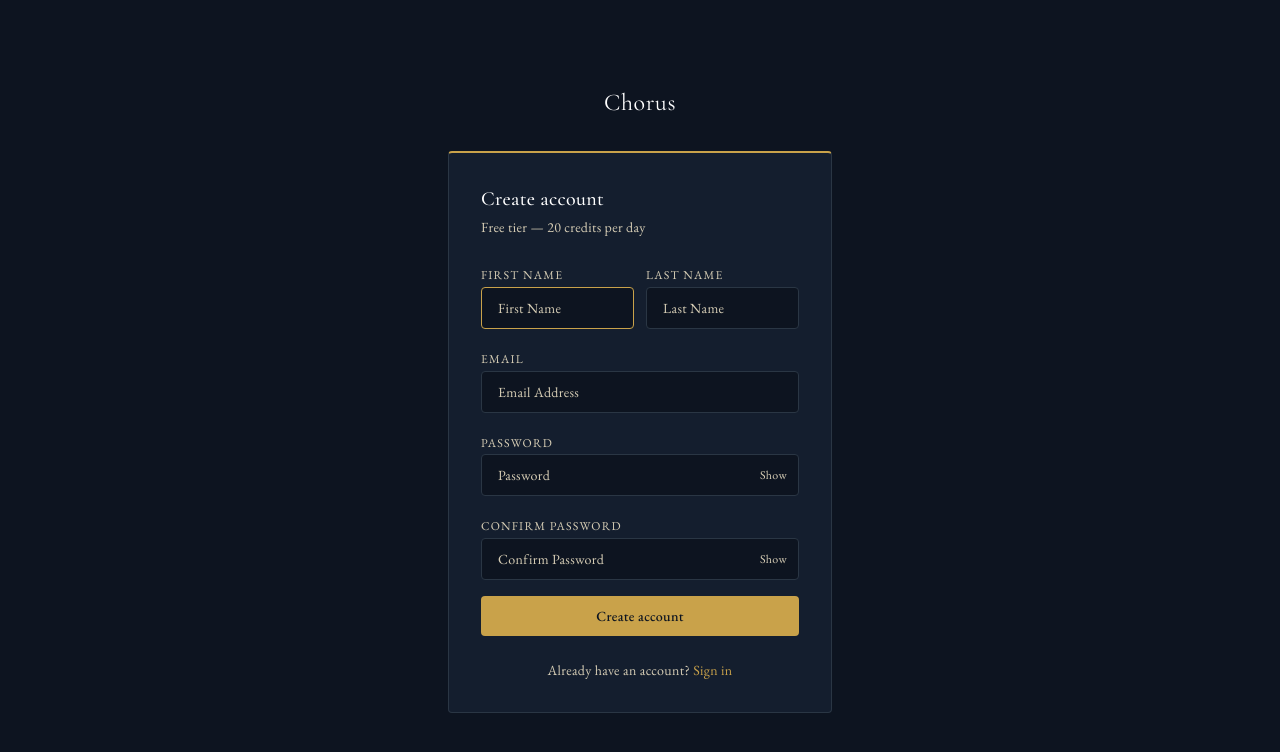
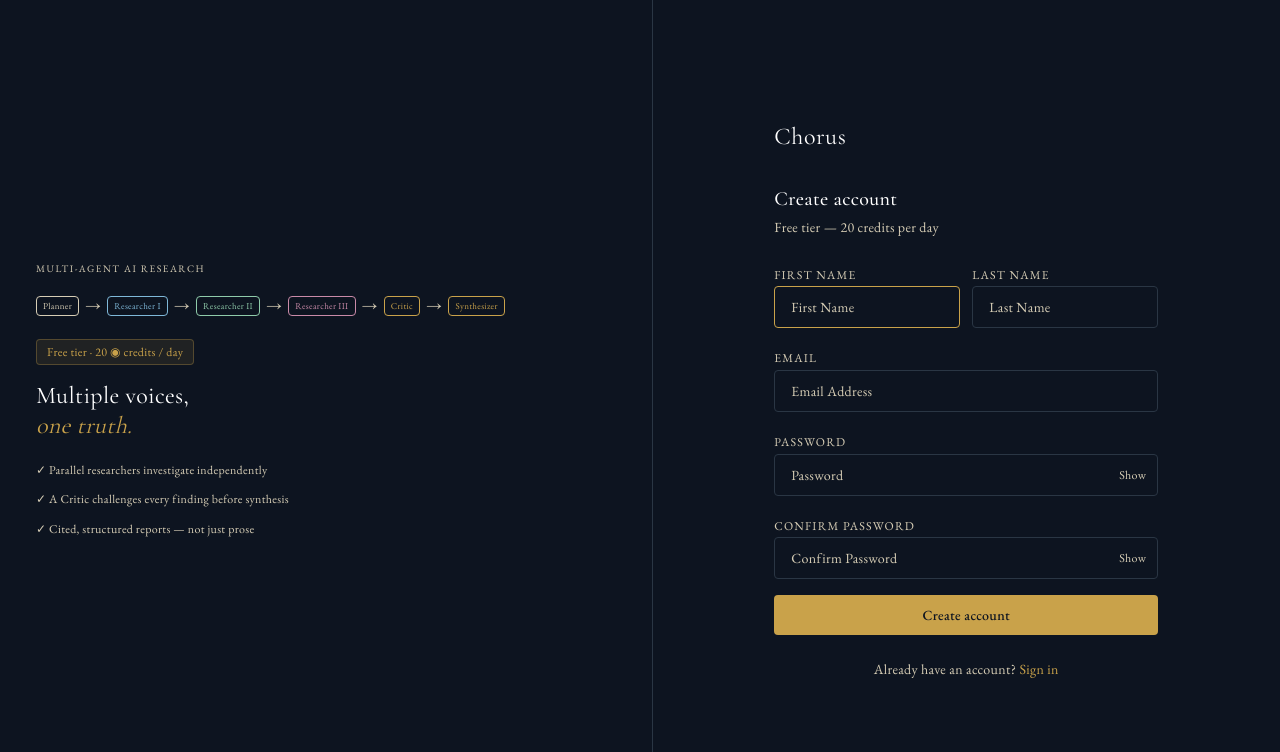
Before and after one commit to Bob-Kyle-Rosales/Chorus, a Next.js app in the folder frontend/: page /auth/signup in a window 1280 px wide. Shown: the top 752 px of the page. Built offline with nearby package versions, Linux system fonts and the light colour scheme; no server answers.

Commit message:
feat: split-screen layout for the sign-up page

```diff
--- a/frontend/src/app/auth/signup/page.tsx
+++ b/frontend/src/app/auth/signup/page.tsx
@@ -5,6 +5,7 @@
 import { useRouter } from "next/navigation"
 import { api, ApiError } from "@/lib/api"
 import { useAuthStore } from "@/lib/auth-store"
+import { AuthBrandPanel } from "@/components/AuthBrandPanel"
 
 export default function SignUpPage() {
   const router = useRouter()
@@ -78,29 +79,20 @@
   }
 
   return (
-    <main
-      className="flex min-h-screen flex-col items-center justify-center p-6"
-      style={{ background: "var(--chorus-bg)" }}
-    >
-      {/* Wordmark */}
+    <main className="flex min-h-screen" style={{ background: "var(--chorus-bg)" }}>
+      <AuthBrandPanel variant="signup" />
+
+      <div className="flex flex-1 flex-col items-center justify-center p-6">
+        <div className="w-full max-w-sm space-y-8">
           <Link
             href="/"
-        className="mb-8 text-2xl tracking-wide transition-opacity hover:opacity-70"
+            className="block text-2xl tracking-wide transition-opacity hover:opacity-70"
             style={{ fontFamily: "var(--font-heading)", color: "var(--chorus-text)" }}
           >
             Chorus
           </Link>
 
-      {/* Card */}
-      <div
-        className="w-full max-w-sm rounded"
-        style={{
-          background: "var(--chorus-surface)",
-          border: "1px solid var(--chorus-border)",
-          borderTop: "2px solid var(--chorus-gold)",
-        }}
-      >
-        <div className="space-y-6 p-8">
+          <div className="space-y-6">
             <div>
               <h1
                 className="text-xl font-medium"
@@ -114,7 +106,6 @@
             </div>
 
             <form onSubmit={handleSubmit} className="space-y-4">
-            {/* Name row */}
               <div className="grid grid-cols-2 gap-3">
                 <div className="space-y-1.5">
                   <label
@@ -286,6 +277,7 @@
             </p>
           </div>
         </div>
+      </div>
     </main>
   )
 }
```
Lines whose indentation alone changed are shown as unchanged.
